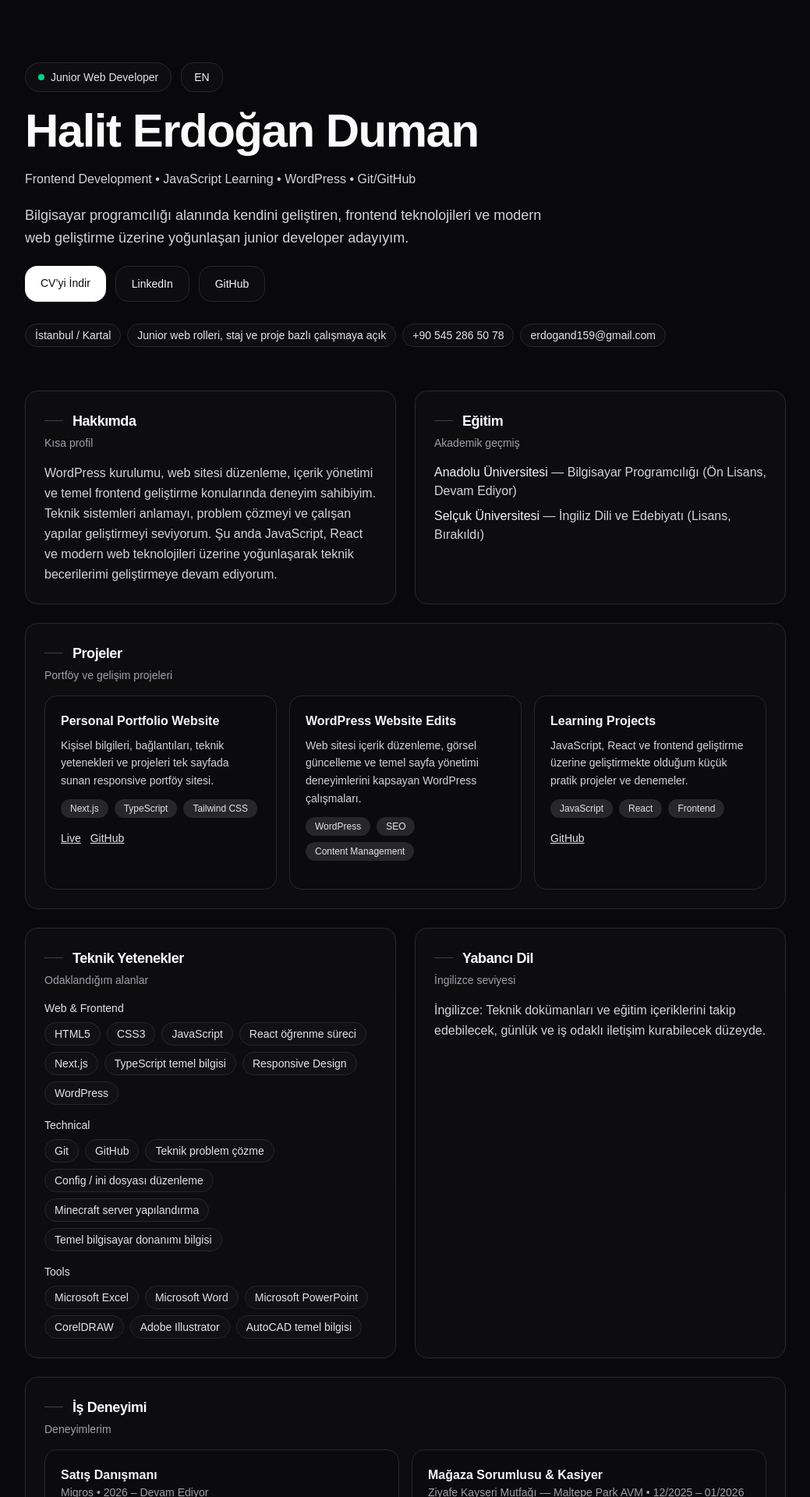
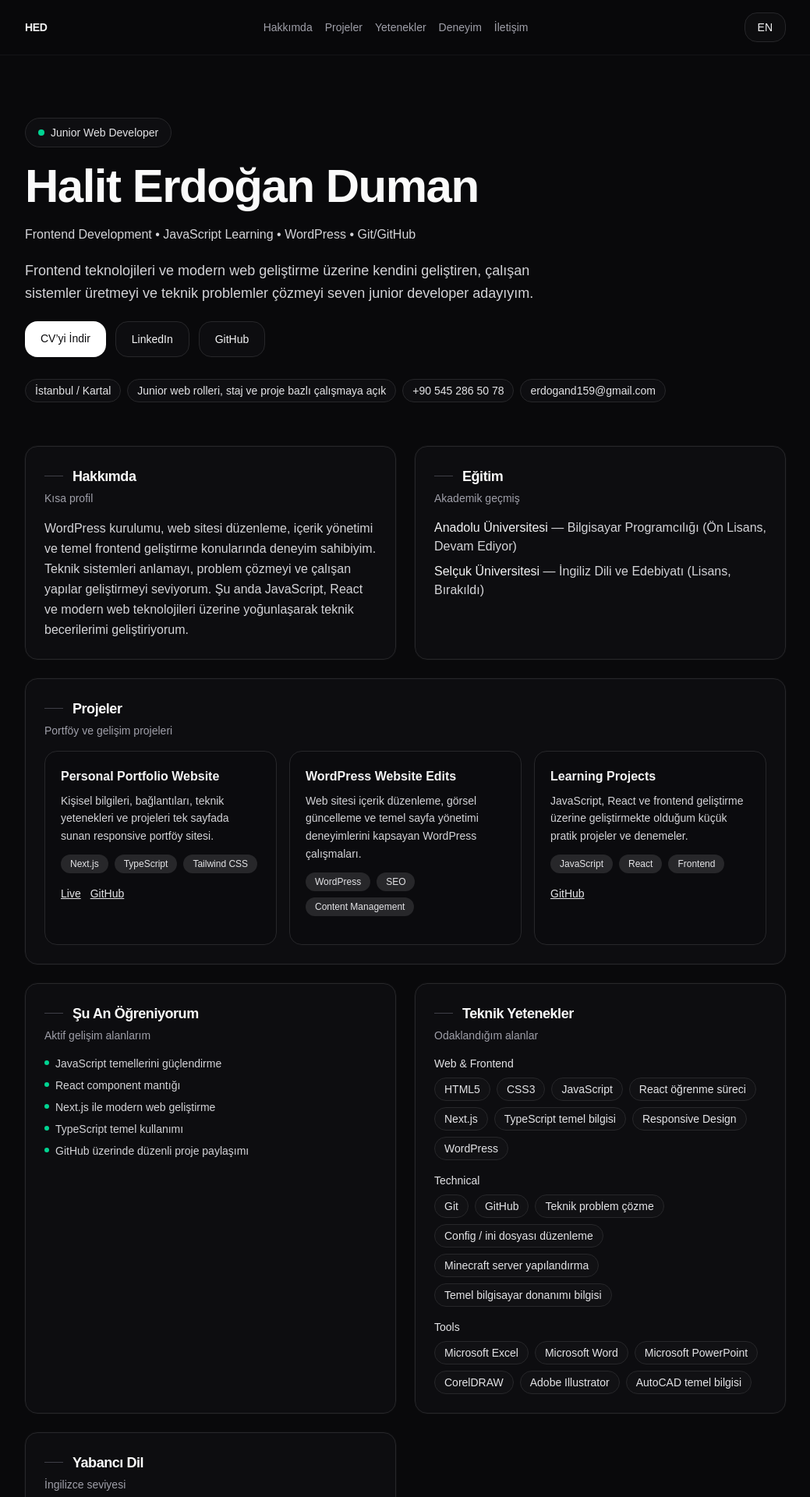
Before and after one commit to erdogndmn/my-portfolio, a Next.js app: page / in a window 1280 px wide. Shown: the top 1920 px of the page at 78% size, without its empty margins (120-1159 px from the left). Built offline with nearby package versions, Linux system fonts and the light colour scheme.

Commit message:
Polish portfolio layout and add navigation

```diff
--- a/app/page.tsx
+++ b/app/page.tsx
@@ -15,13 +15,13 @@ const links = {
 
 const content = {
   tr: {
+    nav: ["Hakkımda", "Projeler", "Yetenekler", "Deneyim", "İletişim"],
     badge: "Junior Web Developer",
     name: "Halit Erdoğan Duman",
     titleLine:
       "Frontend Development • JavaScript Learning • WordPress • Git/GitHub",
     heroDesc:
-      "Bilgisayar programcılığı alanında kendini geliştiren, frontend teknolojileri ve modern web geliştirme üzerine yoğunlaşan junior developer adayıyım.",
-
+      "Frontend teknolojileri ve modern web geliştirme üzerine kendini geliştiren, çalışan sistemler üretmeyi ve teknik problemler çözmeyi seven junior developer adayıyım.",
     ctaPrimary: "CV’yi İndir",
     ctaSecondary: "LinkedIn",
     ctaTertiary: "GitHub",
@@ -35,16 +35,81 @@ const content = {
 
     sections: {
       about: { title: "Hakkımda", subtitle: "Kısa profil" },
+      projects: { title: "Projeler", subtitle: "Portföy ve gelişim projeleri" },
+      learning: { title: "Şu An Öğreniyorum", subtitle: "Aktif gelişim alanlarım" },
+      skills: { title: "Teknik Yetenekler", subtitle: "Odaklandığım alanlar" },
       experience: { title: "İş Deneyimi", subtitle: "Deneyimlerim" },
-      skills: { title: "Teknik Yetenekler", subtitle: "Odaklandığım alanlar" },
-      projects: { title: "Projeler", subtitle: "Portföy ve gelişim projeleri" },
       education: { title: "Eğitim", subtitle: "Akademik geçmiş" },
       language: { title: "Yabancı Dil", subtitle: "İngilizce seviyesi" },
       contact: { title: "İletişim", subtitle: "Bana ulaşın" },
     },
 
     aboutText:
-      "WordPress kurulumu, web sitesi düzenleme, içerik yönetimi ve temel frontend geliştirme konularında deneyim sahibiyim. Teknik sistemleri anlamayı, problem çözmeyi ve çalışan yapılar geliştirmeyi seviyorum. Şu anda JavaScript, React ve modern web teknolojileri üzerine yoğunlaşarak teknik becerilerimi geliştirmeye devam ediyorum.",
+      "WordPress kurulumu, web sitesi düzenleme, içerik yönetimi ve temel frontend geliştirme konularında deneyim sahibiyim. Teknik sistemleri anlamayı, problem çözmeyi ve çalışan yapılar geliştirmeyi seviyorum. Şu anda JavaScript, React ve modern web teknolojileri üzerine yoğunlaşarak teknik becerilerimi geliştiriyorum.",
+
+    learning: [
+      "JavaScript temellerini güçlendirme",
+      "React component mantığı",
+      "Next.js ile modern web geliştirme",
+      "TypeScript temel kullanımı",
+      "GitHub üzerinde düzenli proje paylaşımı",
+    ],
+
+    projects: [
+      {
+        title: "Personal Portfolio Website",
+        description:
+          "Kişisel bilgileri, bağlantıları, teknik yetenekleri ve projeleri tek sayfada sunan responsive portföy sitesi.",
+        stack: ["Next.js", "TypeScript", "Tailwind CSS"],
+        live: links.portfolio,
+        repo: "https://github.com/erdogndmn/my-portfolio",
+      },
+      {
+        title: "WordPress Website Edits",
+        description:
+          "Web sitesi içerik düzenleme, görsel güncelleme ve temel sayfa yönetimi deneyimlerini kapsayan WordPress çalışmaları.",
+        stack: ["WordPress", "SEO", "Content Management"],
+        live: "",
+        repo: "",
+      },
+      {
+        title: "Learning Projects",
+        description:
+          "JavaScript, React ve frontend geliştirme üzerine geliştirmekte olduğum küçük pratik projeler ve denemeler.",
+        stack: ["JavaScript", "React", "Frontend"],
+        live: "",
+        repo: links.github,
+      },
+    ],
+
+    skills: {
+      web: [
+        "HTML5",
+        "CSS3",
+        "JavaScript",
+        "React öğrenme süreci",
+        "Next.js",
+        "TypeScript temel bilgisi",
+        "Responsive Design",
+        "WordPress",
+      ],
+      technical: [
+        "Git",
+        "GitHub",
+        "Teknik problem çözme",
+        "Config / ini dosyası düzenleme",
+        "Minecraft server yapılandırma",
+        "Temel bilgisayar donanımı bilgisi",
+      ],
+      tools: [
+        "Microsoft Excel",
+        "Microsoft Word",
+        "Microsoft PowerPoint",
+        "CorelDRAW",
+        "Adobe Illustrator",
+        "AutoCAD temel bilgisi",
+      ],
+    },
 
     experience: [
       {
@@ -89,64 +154,8 @@ const content = {
           "Dijital ajans hizmetlerinin potansiyel müşterilere tanıtılması",
           "SEO, sosyal medya ve web hizmetleri hakkında müşteri bilgilendirmesi",
           "Randevu, teklif ve müşteri iletişim süreçlerinin takibi",
-          "Video çekimi ve kreatif hizmet projelerinde operasyonel destek",
+          "Kreatif hizmet projelerinde operasyonel destek",
         ],
-      },
-    ],
-
-    skills: {
-      web: [
-        "HTML5",
-        "CSS3",
-        "JavaScript",
-        "React öğrenme süreci",
-        "Next.js",
-        "TypeScript temel bilgisi",
-        "Responsive Design",
-        "WordPress",
-      ],
-      technical: [
-        "Git",
-        "GitHub",
-        "Teknik problem çözme",
-        "Config / ini dosyası düzenleme",
-        "Minecraft server yapılandırma",
-        "Temel bilgisayar donanımı bilgisi",
-      ],
-      tools: [
-        "Microsoft Excel",
-        "Microsoft Word",
-        "Microsoft PowerPoint",
-        "CorelDRAW",
-        "Adobe Illustrator",
-        "AutoCAD temel bilgisi",
-      ],
-    },
-
-    projects: [
-      {
-        title: "Personal Portfolio Website",
-        description:
-          "Kişisel bilgileri, bağlantıları, teknik yetenekleri ve projeleri tek sayfada sunan responsive portföy sitesi.",
-        stack: ["Next.js", "TypeScript", "Tailwind CSS"],
-        live: links.portfolio,
-        repo: "https://github.com/erdogndmn/my-portfolio",
-      },
-      {
-        title: "WordPress Website Edits",
-        description:
-          "Web sitesi içerik düzenleme, görsel güncelleme ve temel sayfa yönetimi deneyimlerini kapsayan WordPress çalışmaları.",
-        stack: ["WordPress", "SEO", "Content Management"],
-        live: "",
-        repo: "",
-      },
-      {
-        title: "Learning Projects",
-        description:
-          "JavaScript, React ve frontend geliştirme üzerine geliştirmekte olduğum küçük pratik projeler ve denemeler.",
-        stack: ["JavaScript", "React", "Frontend"],
-        live: "",
-        repo: links.github,
       },
     ],
 
@@ -175,13 +184,13 @@ const content = {
   },
 
   en: {
+    nav: ["About", "Projects", "Skills", "Experience", "Contact"],
     badge: "Junior Web Developer",
     name: "Halit Erdoğan Duman",
     titleLine:
       "Frontend Development • JavaScript Learning • WordPress • Git/GitHub",
     heroDesc:
-      "A Computer Programming student focused on frontend technologies and modern web development, aiming to grow as a junior web developer.",
-
+      "A junior developer candidate focused on frontend technologies and modern web development, interested in building working systems and solving technical problems.",
     ctaPrimary: "Download CV",
     ctaSecondary: "LinkedIn",
     ctaTertiary: "GitHub",
@@ -195,9 +204,10 @@ const content = {
 
     sections: {
       about: { title: "About", subtitle: "Short profile" },
+      projects: { title: "Projects", subtitle: "Portfolio and learning projects" },
+      learning: { title: "Currently Learning", subtitle: "Active growth areas" },
+      skills: { title: "Technical Skills", subtitle: "Main focus areas" },
       experience: { title: "Experience", subtitle: "Work background" },
-      skills: { title: "Technical Skills", subtitle: "Main focus areas" },
-      projects: { title: "Projects", subtitle: "Portfolio and learning projects" },
       education: { title: "Education", subtitle: "Academic background" },
       language: { title: "Language", subtitle: "English level" },
       contact: { title: "Contact", subtitle: "Get in touch" },
@@ -205,6 +215,70 @@ const content = {
 
     aboutText:
       "I have experience with WordPress setup, website editing, content management and basic frontend development. I enjoy understanding technical systems, solving problems and building working structures. I am currently improving my JavaScript, React and modern web development skills.",
+
+    learning: [
+      "Strengthening JavaScript fundamentals",
+      "React component logic",
+      "Modern web development with Next.js",
+      "Basic TypeScript usage",
+      "Publishing projects regularly on GitHub",
+    ],
+
+    projects: [
+      {
+        title: "Personal Portfolio Website",
+        description:
+          "A responsive portfolio website that presents personal information, links, technical skills and projects on a single page.",
+        stack: ["Next.js", "TypeScript", "Tailwind CSS"],
+        live: links.portfolio,
+        repo: "https://github.com/erdogndmn/my-portfolio",
+      },
+      {
+        title: "WordPress Website Edits",
+        description:
+          "WordPress experience including website content editing, visual updates and basic page management.",
+        stack: ["WordPress", "SEO", "Content Management"],
+        live: "",
+        repo: "",
+      },
+      {
+        title: "Learning Projects",
+        description:
+          "Small practice projects and experiments focused on JavaScript, React and frontend development.",
+        stack: ["JavaScript", "React", "Frontend"],
+        live: "",
+        repo: links.github,
+      },
+    ],
+
+    skills: {
+      web: [
+        "HTML5",
+        "CSS3",
+        "JavaScript",
+        "Learning React",
+        "Next.js",
+        "Basic TypeScript",
+        "Responsive Design",
+        "WordPress",
+      ],
+      technical: [
+        "Git",
+        "GitHub",
+        "Technical problem solving",
+        "Config / ini file editing",
+        "Minecraft server configuration",
+        "Basic computer hardware knowledge",
+      ],
+      tools: [
+        "Microsoft Excel",
+        "Microsoft Word",
+        "Microsoft PowerPoint",
+        "CorelDRAW",
+        "Adobe Illustrator",
+        "Basic AutoCAD",
+      ],
+    },
 
     experience: [
       {
@@ -249,64 +323,8 @@ const content = {
           "Presenting digital agency services to potential clients",
           "Informing clients about SEO, social media and web services",
           "Following appointment, offer and customer communication processes",
-          "Operational support in video production and creative service projects",
+          "Operational support in creative service projects",
         ],
-      },
-    ],
-
-    skills: {
-      web: [
-        "HTML5",
-        "CSS3",
-        "JavaScript",
-        "Learning React",
-        "Next.js",
-        "Basic TypeScript",
-        "Responsive Design",
-        "WordPress",
-      ],
-      technical: [
-        "Git",
-        "GitHub",
-        "Technical problem solving",
-        "Config / ini file editing",
-        "Minecraft server configuration",
-        "Basic computer hardware knowledge",
-      ],
-      tools: [
-        "Microsoft Excel",
-        "Microsoft Word",
-        "Microsoft PowerPoint",
-        "CorelDRAW",
-        "Adobe Illustrator",
-        "Basic AutoCAD",
-      ],
-    },
-
-    projects: [
-      {
-        title: "Personal Portfolio Website",
-        description:
-          "A responsive portfolio website that presents personal information, links, technical skills and projects on a single page.",
-        stack: ["Next.js", "TypeScript", "Tailwind CSS"],
-        live: links.portfolio,
-        repo: "https://github.com/erdogndmn/my-portfolio",
-      },
-      {
-        title: "WordPress Website Edits",
-        description:
-          "WordPress experience including website content editing, visual updates and basic page management.",
-        stack: ["WordPress", "SEO", "Content Management"],
-        live: "",
-        repo: "",
-      },
-      {
-        title: "Learning Projects",
-        description:
-          "Small practice projects and experiments focused on JavaScript, React and frontend development.",
-        stack: ["JavaScript", "React", "Frontend"],
-        live: "",
-        repo: links.github,
       },
     ],
 
@@ -335,6 +353,11 @@ const content = {
   },
 } as const;
 
+function scrollToSection(id: string) {
+  const el = document.getElementById(id);
+  el?.scrollIntoView({ behavior: "smooth", block: "start" });
+}
+
 function Chip({ children }: { children: React.ReactNode }) {
   return (
     <span className="rounded-full border border-zinc-800 bg-zinc-900/40 px-3 py-1 text-sm text-zinc-200">
@@ -344,16 +367,21 @@ function Chip({ children }: { children: React.ReactNode }) {
 }
 
 function Card({
+  id,
   title,
   subtitle,
   children,
 }: {
+  id?: string;
   title: string;
   subtitle?: string;
   children: React.ReactNode;
 }) {
   return (
-    <div className="group rounded-2xl border border-zinc-800 bg-zinc-900/30 p-6 shadow-[0_0_0_1px_rgba(255,255,255,0.02)] transition hover:-translate-y-0.5 hover:border-zinc-700 hover:bg-zinc-900/50">
+    <section
+      id={id}
+      className="scroll-mt-24 rounded-2xl border border-zinc-800 bg-zinc-900/30 p-6 shadow-[0_0_0_1px_rgba(255,255,255,0.02)] transition hover:-translate-y-0.5 hover:border-zinc-700 hover:bg-zinc-900/50"
+    >
       <div>
         <h2 className="flex items-center gap-3 text-lg font-semibold tracking-tight">
           <span className="h-px w-6 bg-zinc-700" />
@@ -362,7 +390,7 @@ function Card({
         {subtitle ? <p className="mt-1 text-sm text-zinc-400">{subtitle}</p> : null}
       </div>
       <div className="mt-4 text-zinc-300">{children}</div>
-    </div>
+    </section>
   );
 }
 
@@ -381,12 +409,31 @@ export default function Page() {
         <div className="absolute bottom-[-200px] right-[-100px] h-[420px] w-[420px] rounded-full bg-violet-900/10 blur-3xl" />
       </div>
 
-      <div className="mx-auto max-w-5xl px-6 py-16 sm:py-20">
-        <section className="space-y-5">
-          <div className="flex flex-wrap items-center gap-3">
-            <div className="inline-flex items-center gap-2 rounded-full border border-zinc-800 bg-zinc-900/40 px-4 py-2 text-sm text-zinc-200">
-              <span className="h-2 w-2 rounded-full bg-emerald-400" />
-              {c.badge}
+      <header className="sticky top-0 z-50 border-b border-zinc-900/80 bg-zinc-950/80 backdrop-blur">
+        <nav className="mx-auto flex max-w-5xl items-center justify-between px-6 py-4">
+          <button
+            onClick={() => scrollToSection("top")}
+            className="text-sm font-semibold tracking-tight text-zinc-100"
+          >
+            HED
+          </button>
+
+          <div className="hidden items-center gap-4 text-sm text-zinc-400 md:flex">
+            {[
+              ["about", c.nav[0]],
+              ["projects", c.nav[1]],
+              ["skills", c.nav[2]],
+              ["experience", c.nav[3]],
+              ["contact", c.nav[4]],
+            ].map(([id, label]) => (
+              <button
+                key={id}
+                onClick={() => scrollToSection(id)}
+                className="transition hover:text-zinc-100"
+              >
+                {label}
+              </button>
+            ))}
           </div>
 
           <button
@@ -396,6 +443,14 @@ export default function Page() {
           >
             {c.toggleLabel}
           </button>
+        </nav>
+      </header>
+
+      <div id="top" className="mx-auto max-w-5xl px-6 py-16 sm:py-20">
+        <section className="space-y-5">
+          <div className="inline-flex items-center gap-2 rounded-full border border-zinc-800 bg-zinc-900/40 px-4 py-2 text-sm text-zinc-200">
+            <span className="h-2 w-2 rounded-full bg-emerald-400" />
+            {c.badge}
           </div>
 
           <h1 className="max-w-3xl text-4xl font-semibold tracking-tight sm:text-6xl">
@@ -447,7 +502,7 @@ export default function Page() {
         </section>
 
         <section className="mt-14 grid gap-6 md:grid-cols-2">
-          <Card title={c.sections.about.title} subtitle={c.sections.about.subtitle}>
+          <Card id="about" title={c.sections.about.title} subtitle={c.sections.about.subtitle}>
             <p className="leading-relaxed">{c.aboutText}</p>
           </Card>
 
@@ -463,7 +518,7 @@ export default function Page() {
           </Card>
 
           <div className="md:col-span-2">
-            <Card title={c.sections.projects.title} subtitle={c.sections.projects.subtitle}>
+            <Card id="projects" title={c.sections.projects.title} subtitle={c.sections.projects.subtitle}>
               <div className="grid gap-4 md:grid-cols-3">
                 {c.projects.map((p) => (
                   <div
@@ -515,7 +570,18 @@ export default function Page() {
             </Card>
           </div>
 
-          <Card title={c.sections.skills.title} subtitle={c.sections.skills.subtitle}>
+          <Card title={c.sections.learning.title} subtitle={c.sections.learning.subtitle}>
+            <ul className="space-y-2">
+              {c.learning.map((item) => (
+                <li key={item} className="flex gap-2 text-sm">
+                  <span className="mt-1.5 h-1.5 w-1.5 rounded-full bg-emerald-400" />
+                  <span>{item}</span>
+                </li>
+              ))}
+            </ul>
+          </Card>
+
+          <Card id="skills" title={c.sections.skills.title} subtitle={c.sections.skills.subtitle}>
             <div className="space-y-4">
               <div>
                 <SectionTitle>Web & Frontend</SectionTitle>
@@ -551,7 +617,7 @@ export default function Page() {
           </Card>
 
           <div className="md:col-span-2">
-            <Card title={c.sections.experience.title} subtitle={c.sections.experience.subtitle}>
+            <Card id="experience" title={c.sections.experience.title} subtitle={c.sections.experience.subtitle}>
               <div className="grid gap-4 md:grid-cols-2">
                 {c.experience.map((e) => (
                   <div
@@ -575,7 +641,7 @@ export default function Page() {
           </div>
 
           <div className="md:col-span-2">
-            <Card title={c.sections.contact.title} subtitle={c.sections.contact.subtitle}>
+            <Card id="contact" title={c.sections.contact.title} subtitle={c.sections.contact.subtitle}>
               <p className="leading-relaxed">{c.contactText}</p>
 
               <div className="mt-4 flex flex-wrap gap-3">
```
Lines whose indentation alone changed are shown as unchanged.
